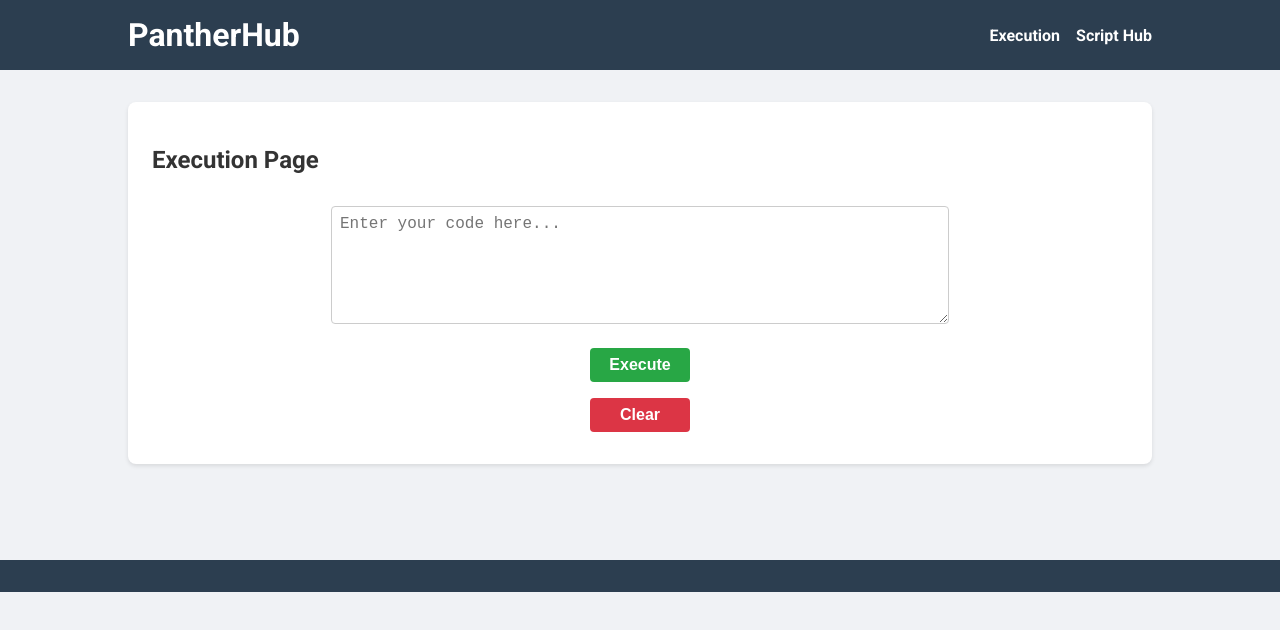
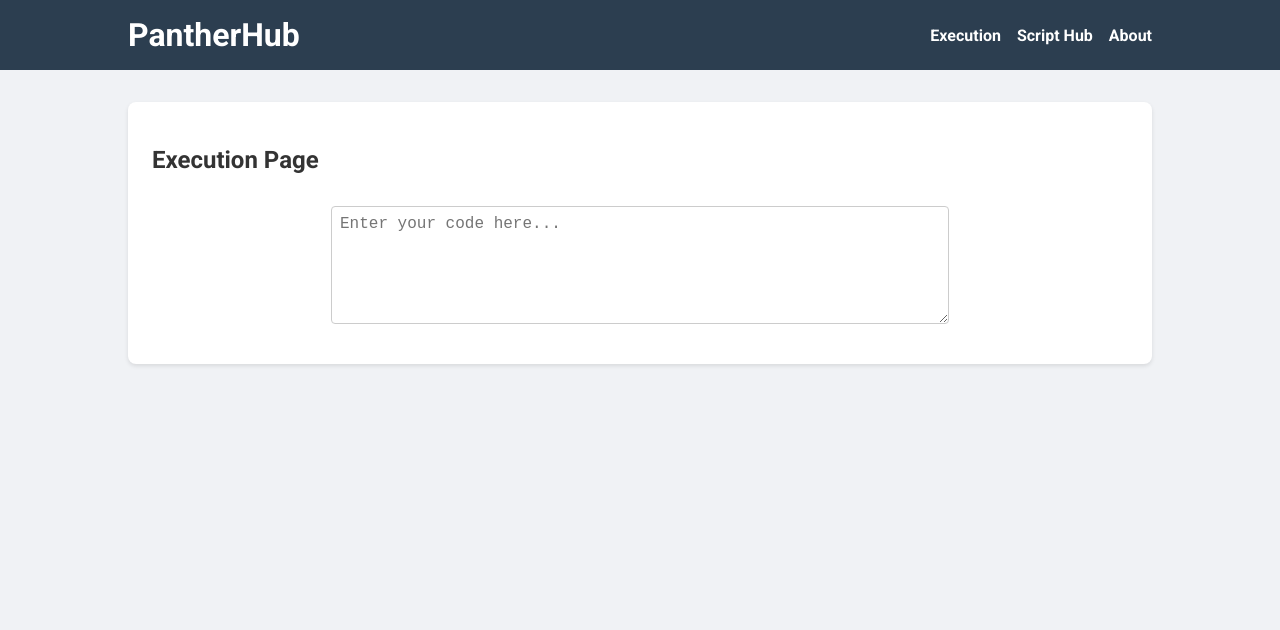
Before and after one commit to panthercheats/executor, a plain HTML site: page index.html in a window 1280 px wide. Drawn offline with Linux system fonts and the light colour scheme.

Commit message:
Update index.html

```diff
--- a/index.html
+++ b/index.html
@@ -183,6 +183,7 @@
                 <ul>
                     <li><a href="#execution">Execution</a></li>
                     <li><a href="#scripthub">Script Hub</a></li>
+                    <li><a href="#about">About</a></li>
                 </ul>
             </nav>
         </div>
@@ -193,16 +194,4 @@
                 <h2>Execution Page</h2>
                 <div class="input-container">
                     <textarea id="codeInput" placeholder="Enter your code here..."></textarea>
-                    <button class="execute" onclick="executeCode()">Execute</button>
-                    <button class="clear" onclick="clearCode()">Clear</button>
-                </div>
-            </section>
-            <!-- Content for Execution page -->
-        </div>
-    </main>
-    <footer>
-        <div class="container">
-            <!-- Footer content -->
-        </div>
-    </footer>
-    <div class="dialog-overlay" id="dialog
+                    <button class="execute" onclick="
```
